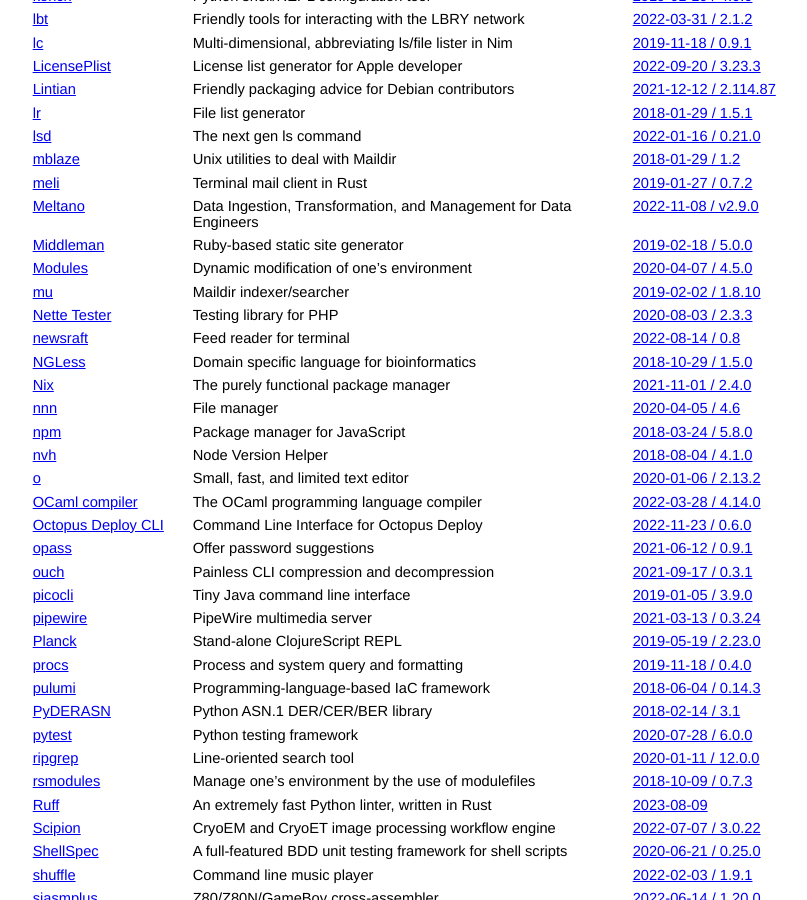
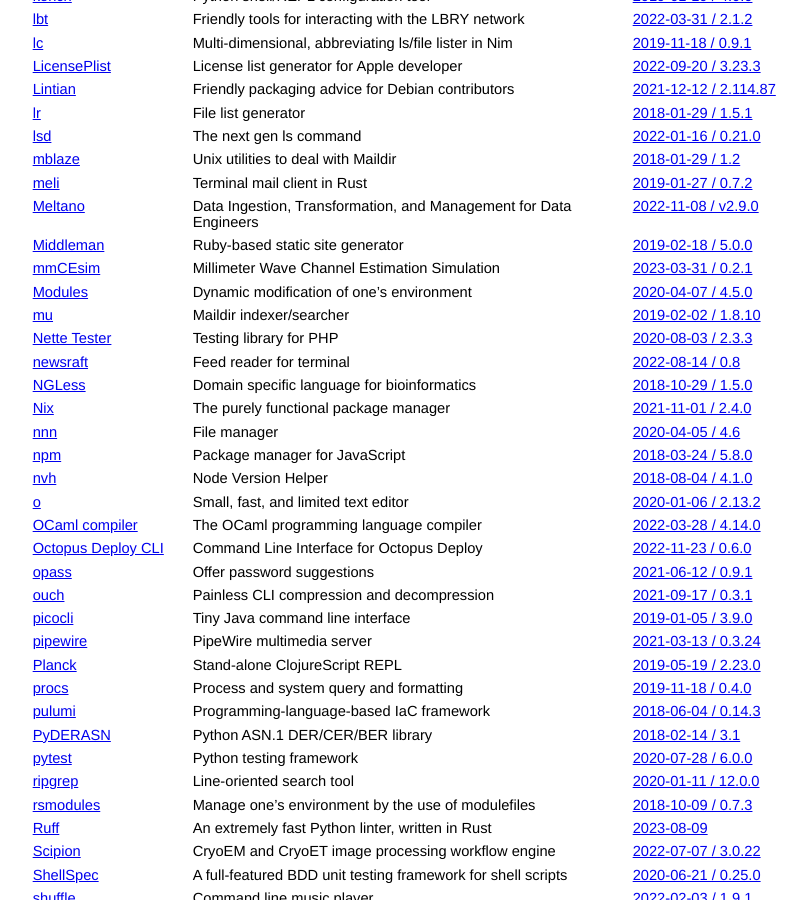
Before and after one commit to jcs/no_color, a Jekyll site: the page built from index.md, in a window 1280 px wide and 900 px high, scrolled down 3837 px. Shown: the whole window, without its empty margins (211-1018 px from the left). Built offline with Jekyll 4.4.1, drawn with Linux system fonts in a browser that asks for light colours; our own code applies the rules of GitHub Pages for plain Markdown files.

Commit message:
Add mmCEsim (#228)

```diff
--- a/index.md
+++ b/index.md
@@ -206,6 +206,7 @@ color via `NO_COLOR`.
 | [meli](https://meli.delivery) | Terminal mail client in Rust | [2019-01-27 / 0.7.2](https://github.com/meli/meli/commit/6a7cae09882d43c0de8a84df3d66174949ede0e0) |
 | [Meltano](https://github.com/meltano/meltano) | Data Ingestion, Transformation, and Management for Data Engineers | [2022-11-08 / v2.9.0](https://github.com/meltano/meltano/releases/tag/v2.9.0) |
 | [Middleman](https://middlemanapp.com) | Ruby-based static site generator | [2019-02-18 / 5.0.0](https://github.com/middleman/middleman/commit/3040ffa1331aa48c76ae5ca7f4b2e0a0f1b7af15) |
+| [mmCEsim](https://mmcesim.org) | Millimeter Wave Channel Estimation Simulation | [2023-03-31 / 0.2.1](https://github.com/mmcesim/mmcesim/releases/tag/v0.2.1) |
 | [Modules](http://modules.sourceforge.net/) | Dynamic modification of one's environment | [2020-04-07 / 4.5.0](https://github.com/cea-hpc/modules/releases/tag/v4.5.0) |
 | [mu](https://www.djcbsoftware.nl/code/mu/) | Maildir indexer/searcher | [2019-02-02 / 1.8.10](https://github.com/djcb/mu/commit/eb6efee81db22531ef05e140549bde7e87dd9725) |
 | [Nette Tester](https://tester.nette.org/) | Testing library for PHP | [2020-08-03 / 2.3.3](https://github.com/nette/tester/releases/tag/v2.3.3) |
```
